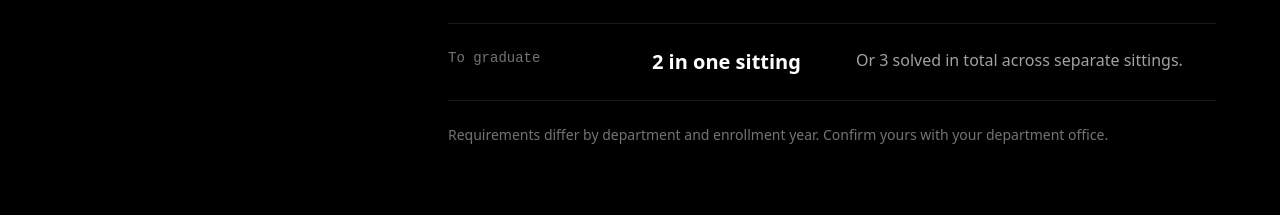
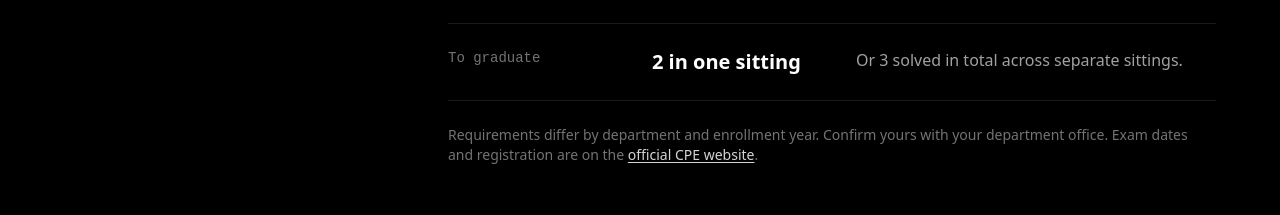
Before and after one commit to AkmalAgzamov1/YZU-judge, a React (Vite) app in the folder frontend/: page / in a window 1280 px wide. Shown: the part 1340-1555 px from the top of the page. Built offline with nearby package versions, Linux system fonts and the light colour scheme; no server answers.

Commit message:
Point the app logo to the landing page and link the official CPE site
The logo sent signed in users to /problems, so it did nothing there.
Link cpe.mcu.edu.tw from the exam section, the FAQ and the footer.

```diff
--- a/frontend/src/components/AppNav.tsx
+++ b/frontend/src/components/AppNav.tsx
@@ -17,11 +17,7 @@ export default function AppNav() {
   return (
     <header className="sticky top-0 z-50 border-b border-white/10 bg-ink-0/80 px-4 backdrop-blur-xl">
       <nav aria-label="App" className="mx-auto flex h-16 max-w-6xl items-center gap-2">
-        <Link
-          to={user ? "/problems" : "/"}
-          className={`mr-2 rounded-lg sm:mr-4 ${focusRing}`}
-          aria-label={user ? "Problems" : "YZU Judge home"}
-        >
+        <Link to="/" className={`mr-2 rounded-lg sm:mr-4 ${focusRing}`} aria-label="YZU Judge home">
           <Logo compact />
         </Link>
 
--- a/frontend/src/components/SiteFooter.tsx
+++ b/frontend/src/components/SiteFooter.tsx
@@ -1,5 +1,6 @@
 import { Link } from "react-router-dom";
 import Logo from "./Logo";
+import { CPE_OFFICIAL_URL } from "../lib/links";
 import { focusRing } from "./ui";
 
 const linkClass = `rounded-sm text-sm text-neutral-400 transition duration-300 ease-soft hover:text-white ${focusRing}`;
@@ -37,6 +38,9 @@ export default function SiteFooter() {
           >
             Source on GitHub
           </a>
+          <a href={CPE_OFFICIAL_URL} target="_blank" rel="noreferrer" className={linkClass}>
+            Official CPE website
+          </a>
         </nav>
       </div>
 
--- /dev/null
+++ b/frontend/src/lib/links.ts
@@ -0,0 +1 @@
+export const CPE_OFFICIAL_URL = "https://cpe.mcu.edu.tw/";
--- a/frontend/src/pages/landing/Faq.tsx
+++ b/frontend/src/pages/landing/Faq.tsx
@@ -2,6 +2,7 @@ import { Plus } from "@phosphor-icons/react";
 import Reveal from "../../components/Reveal";
 import SectionHeader from "../../components/SectionHeader";
 import { focusRing } from "../../components/ui";
+import { CPE_OFFICIAL_URL } from "../../lib/links";
 
 const faqs = [
   {
@@ -31,6 +32,7 @@ const faqs = [
   {
     q: "Is this the official CPE website?",
     a: "No. YZU Judge is a practice site made at Yuan Ze University. Registration for the real exam happens on the official CPE website, usually announced by your department.",
+    link: { href: CPE_OFFICIAL_URL, label: "Go to the official CPE website" },
   },
   {
     q: "I am not a CS major. Is this still for me?",
@@ -56,7 +58,7 @@ export default function Faq() {
 
         <Reveal className="mt-16 lg:ml-[33.333%]">
           <div className="divide-y divide-white/10 border-y border-white/10">
-            {faqs.map(({ q, a }) => (
+            {faqs.map(({ q, a, link }) => (
               <details key={q} className="group">
                 <summary
                   className={`flex cursor-pointer list-none items-center justify-between gap-6 py-6 text-lg font-semibold text-white transition duration-300 ease-soft hover:text-neutral-300 [&::-webkit-details-marker]:hidden ${focusRing}`}
@@ -68,7 +70,22 @@ export default function Faq() {
                     className="shrink-0 text-neutral-500 transition duration-500 ease-soft group-open:rotate-45"
                   />
                 </summary>
-                <p className="max-w-[680px] pb-6 text-base text-neutral-400">{a}</p>
+                <p className="max-w-[680px] pb-6 text-base text-neutral-400">
+                  {a}
+                  {link && (
+                    <>
+                      {" "}
+                      <a
+                        href={link.href}
+                        target="_blank"
+                        rel="noreferrer"
+                        className={`rounded-sm text-white underline underline-offset-2 hover:text-neutral-300 ${focusRing}`}
+                      >
+                        {link.label}
+                      </a>
+                    </>
+                  )}
+                </p>
               </details>
             ))}
           </div>
--- a/frontend/src/pages/landing/WhyCpe.tsx
+++ b/frontend/src/pages/landing/WhyCpe.tsx
@@ -1,5 +1,7 @@
 import Reveal from "../../components/Reveal";
 import SectionHeader from "../../components/SectionHeader";
+import { focusRing } from "../../components/ui";
+import { CPE_OFFICIAL_URL } from "../../lib/links";
 
 const spec = [
   { term: "Duration", value: "3 hours", note: "One computer, no internet, no notes." },
@@ -38,7 +40,16 @@ export default function WhyCpe() {
           </dl>
           <p className="mt-6 text-sm text-neutral-500">
             Requirements differ by department and enrollment year. Confirm yours
-            with your department office.
+            with your department office. Exam dates and registration are on the{" "}
+            <a
+              href={CPE_OFFICIAL_URL}
+              target="_blank"
+              rel="noreferrer"
+              className={`rounded-sm text-neutral-300 underline underline-offset-2 hover:text-white ${focusRing}`}
+            >
+              official CPE website
+            </a>
+            .
           </p>
         </Reveal>
       </div>
```
